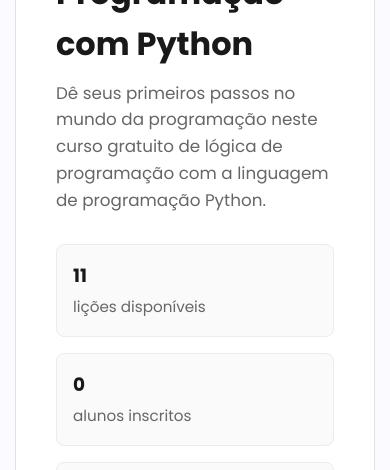
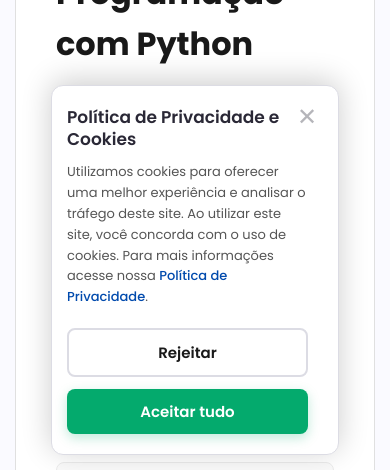
Before and after one commit to Professor-DiegoPinho/w3-profpinho, a Next.js app: page /logica-de-programacao-python in a window 390 px wide. Shown: the part 374-844 px from the top of the page. Built offline with nearby package versions, Linux system fonts and the light colour scheme; no server answers; the database is empty.

Commit message:
feat: add cookie consent component and styles for user privacy compliance

```diff
--- a/src/app/globals.css
+++ b/src/app/globals.css
@@ -3240,3 +3240,203 @@
     padding: 0 10px;
   }
 }
+
+/* =========================================
+   Cookie Consent
+   ========================================= */
+
+.cookie-consent-overlay {
+  position: fixed;
+  bottom: 0;
+  left: 0;
+  right: 0;
+  z-index: 10001;
+  padding: 20px;
+  animation: slideUpConsent 1.5s ease-in-out;
+}
+
+@keyframes slideUpConsent {
+  from {
+    transform: translateY(100%);
+    opacity: 0;
+  }
+
+  to {
+    transform: translateY(0);
+    opacity: 1;
+  }
+}
+
+.cookie-consent-container {
+  max-width: 440px;
+  background-color: var(--color-white);
+  border-radius: 12px;
+  box-shadow: 0 -4px 30px rgba(0, 0, 0, 0.2);
+  padding: 20px;
+  position: relative;
+  border: 1px solid var(--color-light-gray);
+}
+
+.cookie-consent-close {
+  position: absolute;
+  top: 15px;
+  right: 15px;
+  background: transparent;
+  border: none;
+  color: var(--color-dark-gray);
+  font-size: 24px;
+  cursor: pointer;
+  padding: 0;
+  width: 32px;
+  height: 32px;
+  display: flex;
+  align-items: center;
+  justify-content: center;
+  border-radius: 50%;
+  transition: all 0.2s ease;
+  line-height: 1;
+}
+
+.cookie-consent-close:hover {
+  background-color: var(--color-light-gray);
+  color: var(--color-black);
+}
+
+.cookie-consent-content {
+  padding-right: 20px;
+}
+
+.cookie-consent-title {
+  font-size: 18px;
+  font-weight: 600;
+  color: var(--color-black);
+  margin: 0 0 15px 0;
+  line-height: 1.3;
+}
+
+.cookie-consent-text {
+  font-size: 14px;
+  color: var(--color-text-light-black);
+  margin: 0 0 25px 0;
+  line-height: 1.6;
+}
+
+.cookie-consent-text a {
+  color: var(--color-dark-blue);
+  text-decoration: underline;
+  font-weight: 500;
+  transition: color 0.2s ease;
+}
+
+.cookie-consent-text a:hover {
+  color: var(--color-blue);
+}
+
+.cookie-consent-buttons {
+  display: flex;
+  gap: 12px;
+  flex-wrap: wrap;
+}
+
+.cookie-consent-reject,
+.cookie-consent-accept {
+  flex: 1;
+  min-width: 120px;
+  padding: 12px;
+  font-size: 14px;
+  font-weight: 600;
+  border-radius: 8px;
+  cursor: pointer;
+  transition: all 0.3s ease;
+  font-family: var(--font-poppins), "Poppins", sans-serif;
+  border: none;
+}
+
+.cookie-consent-reject {
+  background-color: transparent;
+  color: var(--color-text-black);
+  border: 2px solid var(--color-light-gray);
+}
+
+.cookie-consent-reject:hover {
+  background-color: var(--color-gray);
+  border-color: var(--color-dark-gray);
+}
+
+.cookie-consent-accept {
+  background-color: var(--color-green);
+  color: var(--color-white);
+  box-shadow: 0 4px 12px rgba(4, 170, 109, 0.25);
+}
+
+.cookie-consent-accept:hover {
+  background-color: #039659;
+  transform: translateY(-2px);
+  box-shadow: 0 6px 16px rgba(4, 170, 109, 0.35);
+}
+
+.cookie-consent-accept:active,
+.cookie-consent-reject:active {
+  transform: translateY(0);
+}
+
+@media (max-width: 1200px) {
+  .cookie-consent-container {
+    max-width: 80%;
+    margin: 0 auto;
+  }
+}
+
+@media (max-width: 768px) {
+  .cookie-consent-overlay {
+    padding: 15px;
+  }
+
+  .cookie-consent-container {
+    padding: 25px 20px;
+  }
+
+  .cookie-consent-content {
+    padding-right: 15px;
+  }
+
+  .cookie-consent-title {
+    font-size: 18px;
+  }
+
+  .cookie-consent-text {
+    font-size: 14px;
+  }
+
+  .cookie-consent-buttons {
+    flex-direction: column;
+  }
+
+  .cookie-consent-reject,
+  .cookie-consent-accept {
+    width: 100%;
+    min-width: unset;
+  }
+}
+
+@media (max-width: 480px) {
+  .cookie-consent-container {
+    padding: 20px 15px;
+  }
+
+  .cookie-consent-title {
+    font-size: 17px;
+    margin-bottom: 12px;
+  }
+
+  .cookie-consent-text {
+    font-size: 13px;
+    margin-bottom: 20px;
+  }
+
+  .cookie-consent-reject,
+  .cookie-consent-accept {
+    padding: 11px 20px;
+    font-size: 15px;
+  }
+}
--- /dev/null
+++ b/src/components/CookieConsent.js
@@ -0,0 +1,91 @@
+"use client";
+
+import Link from "next/link";
+import { useEffect, useState } from "react";
+
+const CONSENT_COOKIE_NAME = "cookie-consent";
+const CONSENT_EXPIRES_DAYS = 30;
+const TIME_BEFORE_SHOW = 500;
+
+function getCookie(name) {
+  const value = `; ${document.cookie}`;
+  const parts = value.split(`; ${name}=`);
+  if (parts.length === 2) return parts.pop().split(";").shift();
+  return null;
+}
+
+function setCookie(name, value, days) {
+  const expires = new Date(Date.now() + days * 864e5).toUTCString();
+  document.cookie = `${name}=${value}; expires=${expires}; path=/`;
+}
+
+export default function CookieConsent() {
+  const [isVisible, setIsVisible] = useState(false);
+
+  useEffect(() => {
+    const consent = getCookie(CONSENT_COOKIE_NAME);
+
+    if (!consent) {
+      const timer = setTimeout(() => {
+        setIsVisible(true);
+      }, TIME_BEFORE_SHOW);
+
+      return () => clearTimeout(timer);
+    }
+  }, []);
+
+  const handleAccept = () => {
+    setCookie(CONSENT_COOKIE_NAME, "accepted", CONSENT_EXPIRES_DAYS);
+    setIsVisible(false);
+  };
+
+  const handleReject = () => {
+    setCookie(CONSENT_COOKIE_NAME, "rejected", CONSENT_EXPIRES_DAYS);
+    setIsVisible(false);
+  };
+
+  if (!isVisible) return null;
+
+  return (
+    <div className="cookie-consent-overlay">
+      <div className="cookie-consent-container">
+        <button
+          className="cookie-consent-close"
+          onClick={handleReject}
+          aria-label="Fechar"
+        >
+          ✕
+        </button>
+
+        <div className="cookie-consent-content">
+          <h3 className="cookie-consent-title">
+            Política de Privacidade e Cookies
+          </h3>
+
+          <p className="cookie-consent-text">
+            Utilizamos cookies para oferecer uma melhor experiência e analisar o
+            tráfego deste site. Ao utilizar este site, você concorda com o uso
+            de cookies. Para mais informações acesse nossa{" "}
+            <Link
+              href="/politica-de-privacidade"
+              target="_blank"
+              rel="noopener noreferrer"
+            >
+              Política de Privacidade
+            </Link>
+            .
+          </p>
+
+          <div className="cookie-consent-buttons">
+            <button className="cookie-consent-reject" onClick={handleReject}>
+              Rejeitar
+            </button>
+            <button className="cookie-consent-accept" onClick={handleAccept}>
+              Aceitar tudo
+            </button>
+          </div>
+        </div>
+      </div>
+    </div>
+  );
+}
--- a/src/components/Layout.js
+++ b/src/components/Layout.js
@@ -3,6 +3,7 @@
 import Link from 'next/link';
 import { usePathname } from 'next/navigation';
 import { useEffect, useState } from 'react';
+import CookieConsent from './CookieConsent';
 import Footer from './Footer';
 import GoogleSignInButton from './GoogleSignInButton';
 import LessonContentSkeleton from './LessonContentSkeleton';
@@ -143,6 +144,7 @@
       </div>
 
       <Footer />
+      <CookieConsent />
     </div>
   );
 }
```
